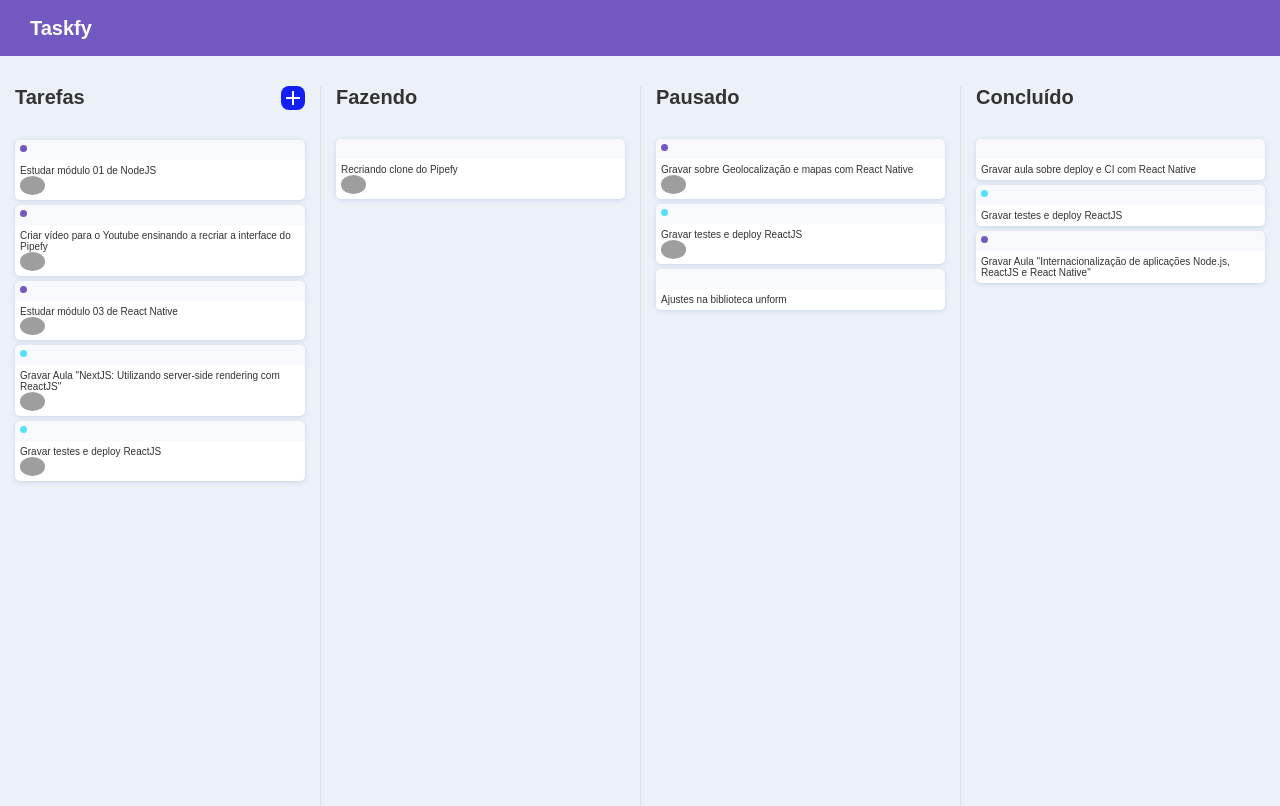
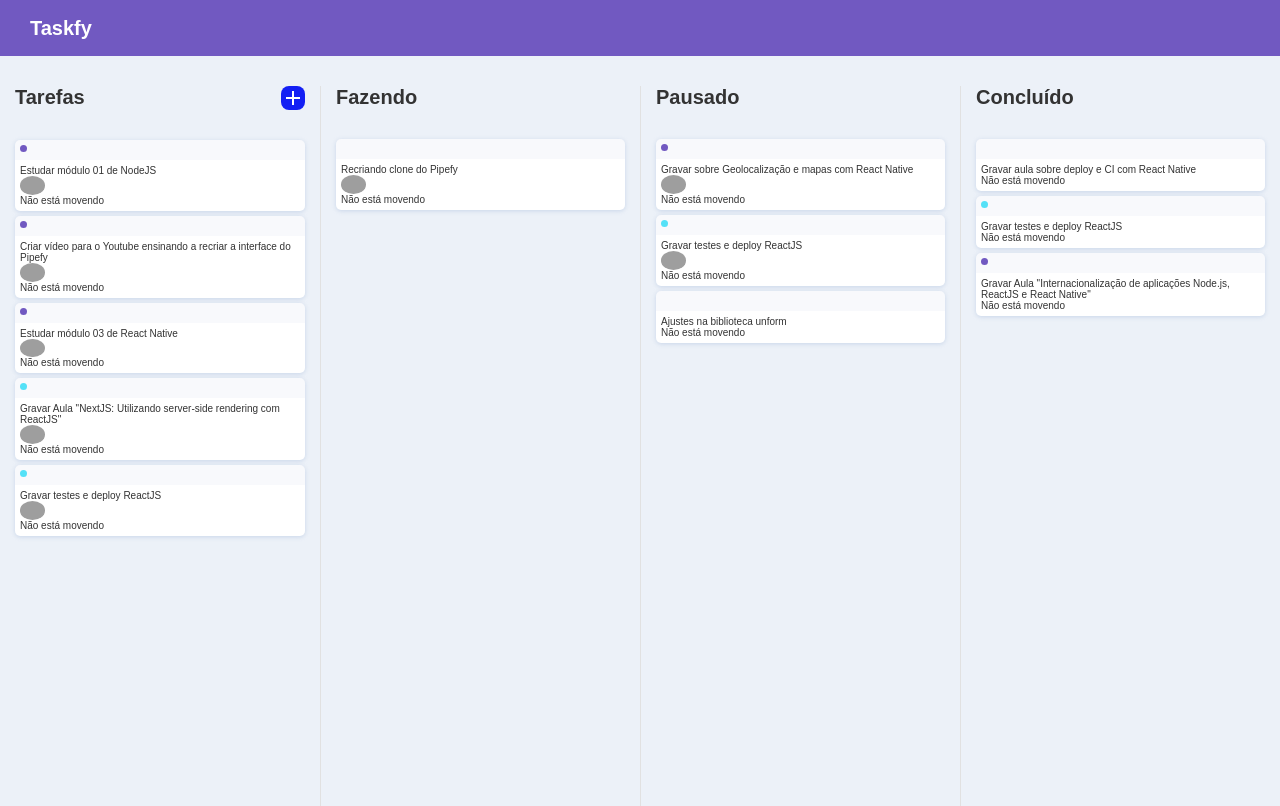
Before and after one commit to kallebenunes/taskfy, a React (Create React App) app: page / in a window 1280 px wide. Built offline with nearby package versions, Linux system fonts and the light colour scheme; grey boxes are pictures that could not be loaded.

Commit message:
configure drag and style when dragging

```diff
--- a/src/App.js
+++ b/src/App.js
@@ -1,14 +1,16 @@
+import { DndProvider } from 'react-dnd';
+import { HTML5Backend } from 'react-dnd-html5-backend';
 import Board from './components/Board'
 import Header from './components/header'
 import GlobalStyle from './styles/global'
 
 function App() {
   return (
-    <>
+    <DndProvider backend={HTML5Backend}>
       <GlobalStyle/>
       <Header/>
       <Board/>
-    </>
+    </DndProvider>
   );
 }
 
--- a/src/components/Card/index.js
+++ b/src/components/Card/index.js
@@ -1,18 +1,26 @@
 import React from 'react'
+import { useDrag } from 'react-dnd';
 import {Container, Label} from './style'
 const Card = ({data}) => {
 
     console.log(data);
 
+    const [{isDragging}, dragRef]  = useDrag({
+        item: {type: 'CARD'},
+        collect: monitor => ({
+            isDragging: monitor.isDragging()
+        })
+    })
+
     return (
-        <Container>
+        <Container isDragging={isDragging} ref={dragRef}>
             <header>
                 <Label color={data.labels[0]}/>
             </header>
             <p>{data.content}</p>
             {data.user && <img src={data.user} alt='User' />}
-
-        </Container>
+            <p>{ isDragging ? 'esá movendo' : 'Não está movendo' }</p>
+            </Container>
     )
 }
 export default Card
--- a/src/components/Card/style.js
+++ b/src/components/Card/style.js
@@ -1,4 +1,4 @@
-import styled from 'styled-components';
+import styled, {css} from 'styled-components';
 
 export const Container  = styled.div`
     position: relative;
@@ -20,7 +20,18 @@ export const Container  = styled.div`
         max-width: 25px;
         border-radius: 50%
     }
+    ${props => props.isDragging && css`
+        background: transparent;
+        border: 3px dashed lightgray;
+        box-shadow: none;
+        cursor: grabbing;
+        padding-top: 30px;
 
+        p, img, header {
+            opacity: 0;
+
+        }
+    `}
 `;
 
 export const Label = styled.span`
```
